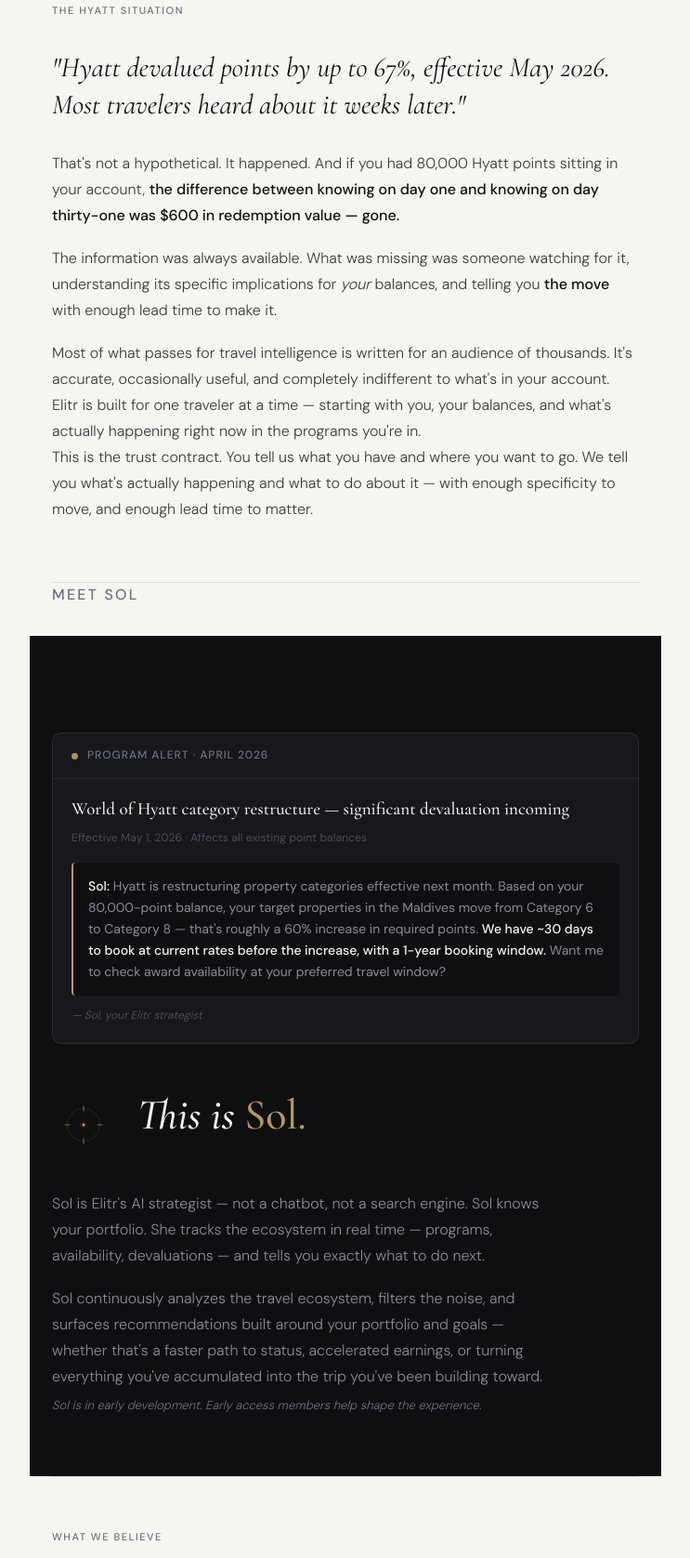
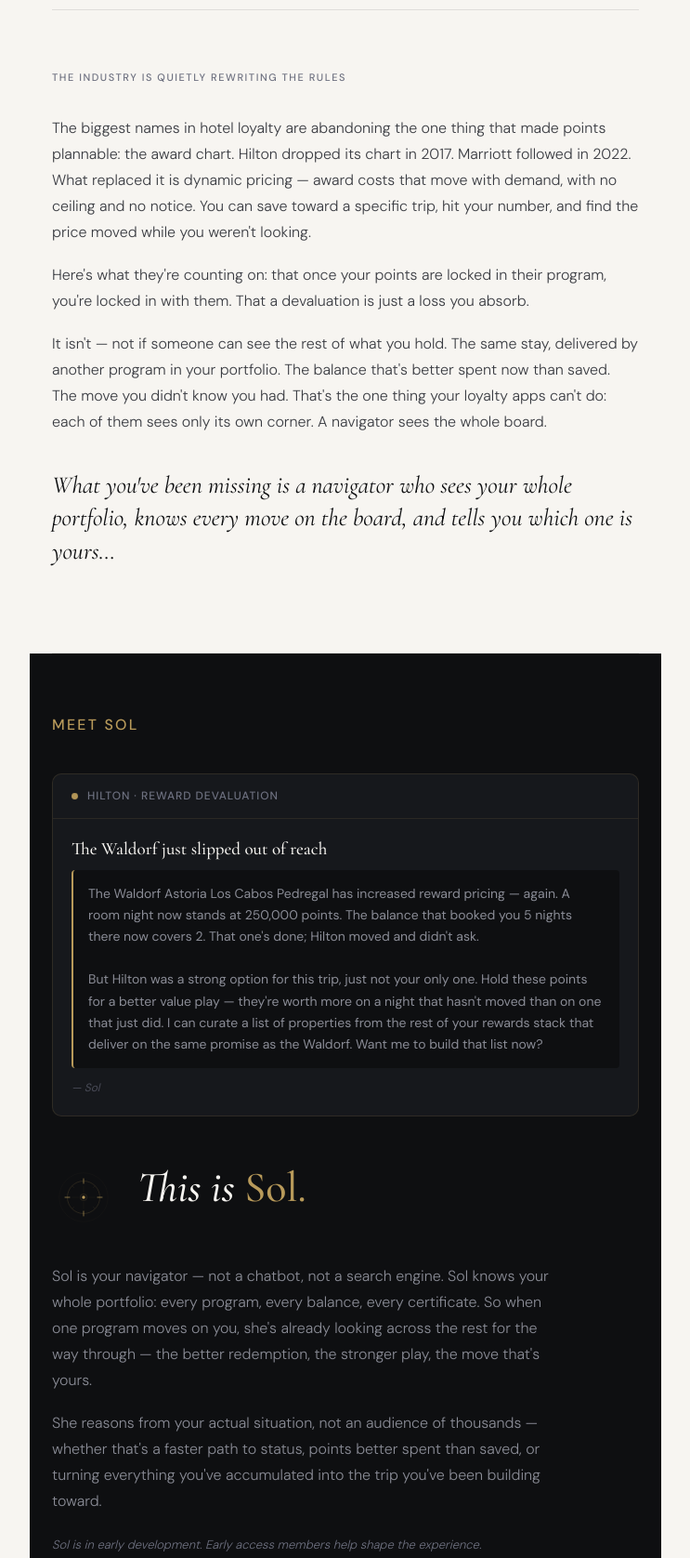
Before and after one commit to bryanaperrotta-ctrl/elitr-landing, a plain HTML site: page index.html in a window 1280 px wide. Shown: the part 768-2444 px from the top of the page at 93% size, without its empty margins (268-1011 px from the left). Drawn offline with nearby package versions, Linux system fonts and the light colour scheme.

Commit message:
Realign landing to Hilton/Bonvoy thesis
- Hero: punch-first, gold turn on 'They're wrong'
- Body: industry-trend framing (Hilton 2017, Marriott 2022, dynamic pricing)
- Cards: Hilton recovery (default) + Bonvoy smart-burn (?m=bonvoy) via ?m= param
- Sol intro: navigator framing; retire 'strategist' and real-time/detection claims
- Retire Hyatt villain, fabricated figures, and detection thesis throughout
- Title/meta + og tags rewritten; tenets aligned; Sol-section polish

```diff
--- a/index.html
+++ b/index.html
@@ -3,10 +3,10 @@
 <head>
   <meta charset="UTF-8" />
   <meta name="viewport" content="width=device-width, initial-scale=1.0" />
-  <title>Elitr — Travel Intelligence for Points That Actually Work</title>
-  <meta name="description" content="Your points are worth more than you're getting. Elitr is an AI-powered travel intelligence platform built for sophisticated points and miles travelers." />
-  <meta property="og:title" content="Elitr — Travel Intelligence for Points That Actually Work" />
-  <meta property="og:description" content="Your points are worth more than you're getting. Elitr closes that gap." />
+  <title>Elitr — Your points are worth more than you're getting</title>
+  <meta name="description" content="A personal travel intelligence platform for sophisticated points and miles travelers. When a program devalues what you've saved, Elitr finds the move you didn't know you had." />
+  <meta property="og:title" content="Elitr — Your points are worth more than you're getting" />
+  <meta property="og:description" content="When a program devalues what you've saved, you have more moves than they're counting on. Elitr helps you find yours." />
   <meta property="og:type" content="website" />
   <meta name="twitter:card" content="summary" />
   <link rel="preconnect" href="https://fonts.googleapis.com" />
@@ -556,12 +556,10 @@
     <section class="hero">
       <div class="hero-eyebrow fade-up">Travel Intelligence</div>
       <h1 class="hero-headline fade-up delay-1">
-        Your points are worth<br />
-        <em>significantly more</em><br />
-        than you're getting.
+        Your points are losing value because your programs are betting you're stuck. <em>They're wrong</em> — you have more moves than they realize.
       </h1>
       <p class="hero-sub fade-up delay-2">
-        Elitr is a personal travel intelligence platform for sophisticated points and miles travelers. We track program changes, surface award availability, and tell you exactly what it means for your portfolio — before it's too late to act.
+        Elitr is a personal travel intelligence platform for sophisticated points and miles travelers.
       </p>
 
       <!-- CTA FORM -->
@@ -582,54 +580,67 @@
 
     <!-- THE STORY -->
     <section class="story">
-      <p class="section-label">The Hyatt situation</p>
-
-      <p class="story-pull">
-        "Hyatt devalued points by up to 67%, effective May 2026. Most travelers heard about it weeks later."
-      </p>
+      <p class="section-label">The industry is quietly rewriting the rules</p>
 
       <div class="story-body">
-        <p>
-          That's not a hypothetical. It happened. And if you had 80,000 Hyatt points sitting in your account, <strong>the difference between knowing on day one and knowing on day thirty-one was $600 in redemption value — gone.</strong>
-        </p>
-        <p>
-          The information was always available. What was missing was someone watching for it, understanding its specific implications for <em>your</em> balances, and telling you <strong>the move</strong> with enough lead time to make it.
-        </p>
-        <p>
-          Most of what passes for travel intelligence is written for an audience of thousands. It's accurate, occasionally useful, and completely indifferent to what's in your account. Elitr is built for one traveler at a time — starting with you, your balances, and what's actually happening right now in the programs you're in.
-        </p>
+        <p>The biggest names in hotel loyalty are abandoning the one thing that made points plannable: the award chart. Hilton dropped its chart in 2017. Marriott followed in 2022. What replaced it is dynamic pricing — award costs that move with demand, with no ceiling and no notice. You can save toward a specific trip, hit your number, and find the price moved while you weren't looking.</p>
+        <p>Here's what they're counting on: that once your points are locked in their program, you're locked in with them. That a devaluation is just a loss you absorb.</p>
+        <p>It isn't — not if someone can see the rest of what you hold. The same stay, delivered by another program in your portfolio. The balance that's better spent now than saved. The move you didn't know you had. That's the one thing your loyalty apps can't do: each of them sees only its own corner. A navigator sees the whole board.</p>
       </div>
 
-      <!-- SIGNAL CARD removed — moved below Meet Sol -->
-
-      <div class="story-body">
-        <p>
-          This is the trust contract. You tell us what you have and where you want to go. We tell you what's actually happening and what to do about it — with enough specificity to move, and enough lead time to matter.
-        </p>
-      </div>
+      <p class="story-pull" style="margin-top:36px; font-size:clamp(19px, 3.4vw, 26px);">What you've been missing is a navigator who sees your whole portfolio, knows every move on the board, and tells you which one is yours…</p>
     </section>
 
     <div class="divider"></div>
 
     <!-- SOL -->
-<p class="section-label" style="font-size: 16px;">Meet Sol</p>
 <section class="sol-section" style="background:#0e0f11; margin: 0 -24px; padding: 64px 24px; position:relative;">
+  <p class="section-label" style="font-size: 16px; color: var(--gold); margin-bottom: 28px;">Meet Sol</p>
 
   <!-- SIGNAL CARD -->
-      <div class="signal-card">
+      <!-- RECOVERY (default) -->
+      <div class="signal-card" id="signal-recovery">
         <div class="signal-card-header">
           <div class="signal-dot"></div>
-          <span class="signal-card-header-text">Program Alert · April 2026</span>
+          <span class="signal-card-header-text">Hilton · reward devaluation</span>
         </div>
         <div class="signal-card-body">
-          <div class="signal-title">World of Hyatt category restructure — significant devaluation incoming</div>
-          <div class="signal-meta">Effective May 1, 2026 · Affects all existing point balances</div>
+          <div class="signal-title">The Waldorf just slipped out of reach</div>
           <div class="signal-message">
-            <strong>Sol:</strong> Hyatt is restructuring property categories effective next month. Based on your 80,000-point balance, your target properties in the Maldives move from Category 6 to Category 8 — that's roughly a 60% increase in required points. <strong>We have ~30 days to book at current rates before the increase, with a 1-year booking window.</strong> Want me to check award availability at your preferred travel window?
+            The Waldorf Astoria Los Cabos Pedregal has increased reward pricing — again. A room night now stands at 250,000 points. The balance that booked you 5 nights there now covers 2. That one's done; Hilton moved and didn't ask.
+            <br /><br />
+            But Hilton was a strong option for this trip, just not your only one. Hold these points for a better value play — they're worth more on a night that hasn't moved than on one that just did. I can curate a list of properties from the rest of your rewards stack that deliver on the same promise as the Waldorf. Want me to build that list now?
           </div>
-          <div class="signal-from">— Sol, your Elitr strategist</div>
+          <div class="signal-from">— Sol</div>
         </div>
       </div>
+
+      <!-- BONVOY (variant: ?m=bonvoy) -->
+      <div class="signal-card" id="signal-bonvoy" style="display:none;">
+        <div class="signal-card-header">
+          <div class="signal-dot"></div>
+          <span class="signal-card-header-text">Bonvoy · the smart burn</span>
+        </div>
+        <div class="signal-card-body">
+          <div class="signal-title">Spend the points you won't miss</div>
+          <div class="signal-message">
+            Your Tokyo trip has two work nights buried in the middle — Kumamoto, then Nagasaki. Those aren't the trip; they're the cost of it. Tokyo and Hakone are the trip — so don't spend the right points on the wrong moment.
+            <br /><br />
+            Bonvoy is your play for Kumamoto and Nagasaki: deep balance, easily earned, and the Nagasaki Marriott runs about 25,000 a night. That keeps your Hyatt balance whole for the rooms you'll actually remember — the Park Hyatt, and Hakone at the end. Spend the currency you won't miss, protect the one you will. Want me to hold the Kyushu nights on Bonvoy?
+          </div>
+          <div class="signal-from">— Sol</div>
+        </div>
+      </div>
+
+      <script>
+        (function () {
+          var m = new URLSearchParams(location.search).get('m');
+          if (m === 'bonvoy') {
+            document.getElementById('signal-recovery').style.display = 'none';
+            document.getElementById('signal-bonvoy').style.display = '';
+          }
+        })();
+      </script>
 
       <div style="display:flex; align-items:center; gap:24px; margin-bottom:24px; margin-top:40px;">
         <svg width="68" height="68" viewBox="0 0 140 140" aria-label="Sol mark" style="flex-shrink:0;">
@@ -653,13 +664,9 @@
         <h2 class="sol-name">This is <em>Sol.</em></h2>
       </div>
       <div class="sol-body">
-        <p>
-          Sol is Elitr's AI strategist — not a chatbot, not a search engine. Sol knows your portfolio. She tracks the ecosystem in real time — programs, availability, devaluations — and tells you exactly what to do next.
-        </p>
-        <p>
-          Sol continuously analyzes the travel ecosystem, filters the noise, and surfaces recommendations built around your portfolio and goals — whether that's a faster path to status, accelerated earnings, or turning everything you've accumulated into the trip you've been building toward.
-        </p>
-        <p style="font-size:13px; font-style:italic; color:#6e7180; margin-top:6px;">
+        <p>Sol is your navigator — not a chatbot, not a search engine. Sol knows your whole portfolio: every program, every balance, every certificate. So when one program moves on you, she's already looking across the rest for the way through — the better redemption, the stronger play, the move that's yours.</p>
+        <p>She reasons from your actual situation, not an audience of thousands — whether that's a faster path to status, points better spent than saved, or turning everything you've accumulated into the trip you've been building toward.</p>
+        <p style="font-size:13px; font-style:italic; color:#6e7180; margin-top:22px;">
           Sol is in early development. Early access members help shape the experience.
         </p>
       </div>
@@ -682,7 +689,7 @@
           <span class="tenet-num">02</span>
           <div class="tenet-content">
             <div class="tenet-title">Timing is the value</div>
-            <div class="tenet-desc">The information advantage in points travel is almost entirely temporal. Knowing on day one versus day thirty-one is the difference between a Maldives suite and paying cash.</div>
+            <div class="tenet-desc">The advantage in points and miles is almost entirely temporal. Programs change award prices, seats, and transfer rates on their own schedule — and the gap between knowing early and finding out at booking is the difference between the trip you planned and the one you settle for.</div>
           </div>
         </li>
         <li>
@@ -696,7 +703,7 @@
           <span class="tenet-num">04</span>
           <div class="tenet-content">
             <div class="tenet-title">Intelligence, not information</div>
-            <div class="tenet-desc">More alerts is not better. Sol surfaces the signals that matter to you, filters the noise, and arrives with a recommendation — not just a notification.</div>
+            <div class="tenet-desc">More alerts is not better. Sol surfaces the signals that matter to you, filters the noise, and arrives with the move — not just a notification.</div>
           </div>
         </li>
       </ul>
```
